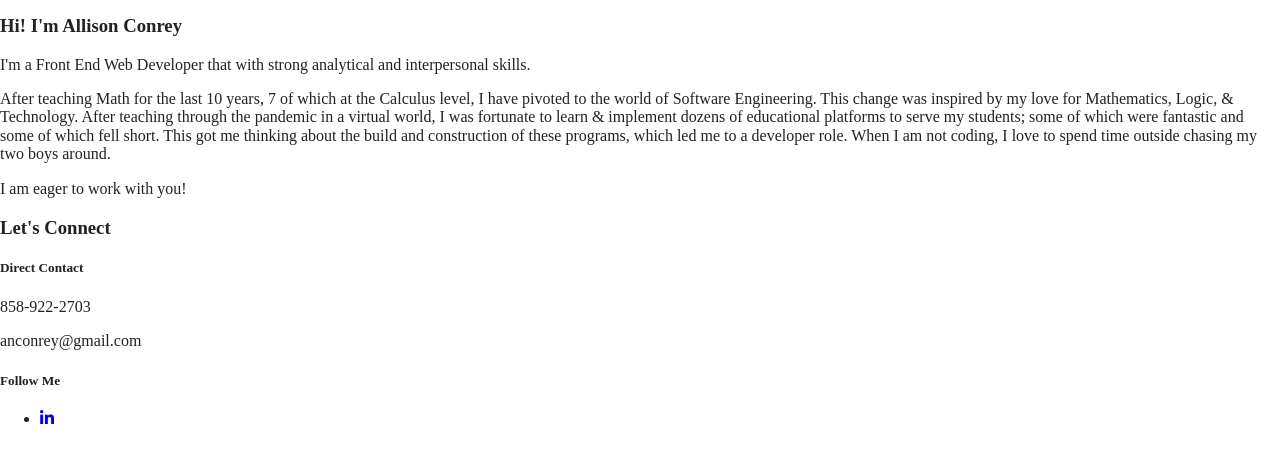
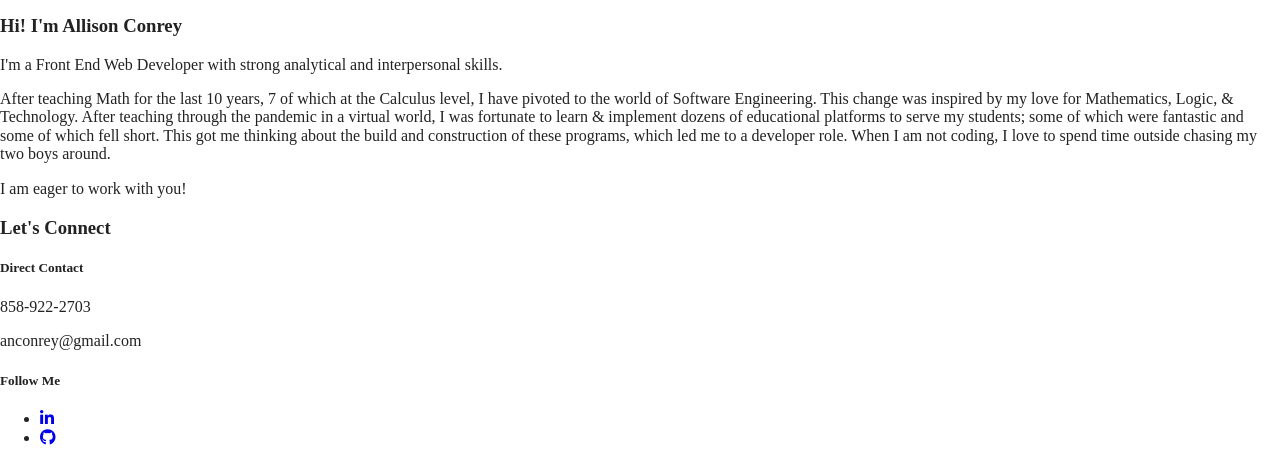
Before and after one commit to allison-conrey/AC-Portfolio, a website built with Parcel: page index.html in a window 1280 px wide. Shown: the part 5528-5988 px from the top of the page. Built offline with nearby package versions, Linux system fonts and the light colour scheme; files whose address does not match are found by name.

Commit message:
finished footer

```diff
--- a/index.html
+++ b/index.html
@@ -223,7 +223,7 @@
             </a>
           </figure>
           <h3>Hi! I'm Allison Conrey</h3>
-          <p class="about-info">I'm a Front End Web Developer that with strong analytical and interpersonal skills.</p>
+          <p class="about-info">I'm a Front End Web Developer with strong analytical and interpersonal skills.</p>
           <p class="about-info">After teaching Math for the last 10 years, 7 of which at the Calculus level, I have pivoted to the world of Software Engineering. This change was inspired by my love for Mathematics, Logic, & Technology. After teaching through the pandemic in a virtual world, I was fortunate to learn & implement dozens of educational platforms to serve my students; some of which were fantastic and some of which fell short. This got me thinking about the build and construction of these programs, which led me to a developer role. When I am not coding, I love to spend time outside chasing my two boys around.</p>
           <p class="about-info"><span>I am eager to work with you!</span>
         </div>
@@ -245,6 +245,9 @@
           <li>
             <a href="https://www.linkedin.com/in/allisonconrey/" target="blank"><i class="fa-brands fa-linkedin-in"></i></a>
           </li>
+          <li>
+            <a href="https://github.com/allison-conrey" target="blank"><i class="fa-brands fa-github"></i></a>
+          </li>
         </ul>
       </div>
     </div>
```
